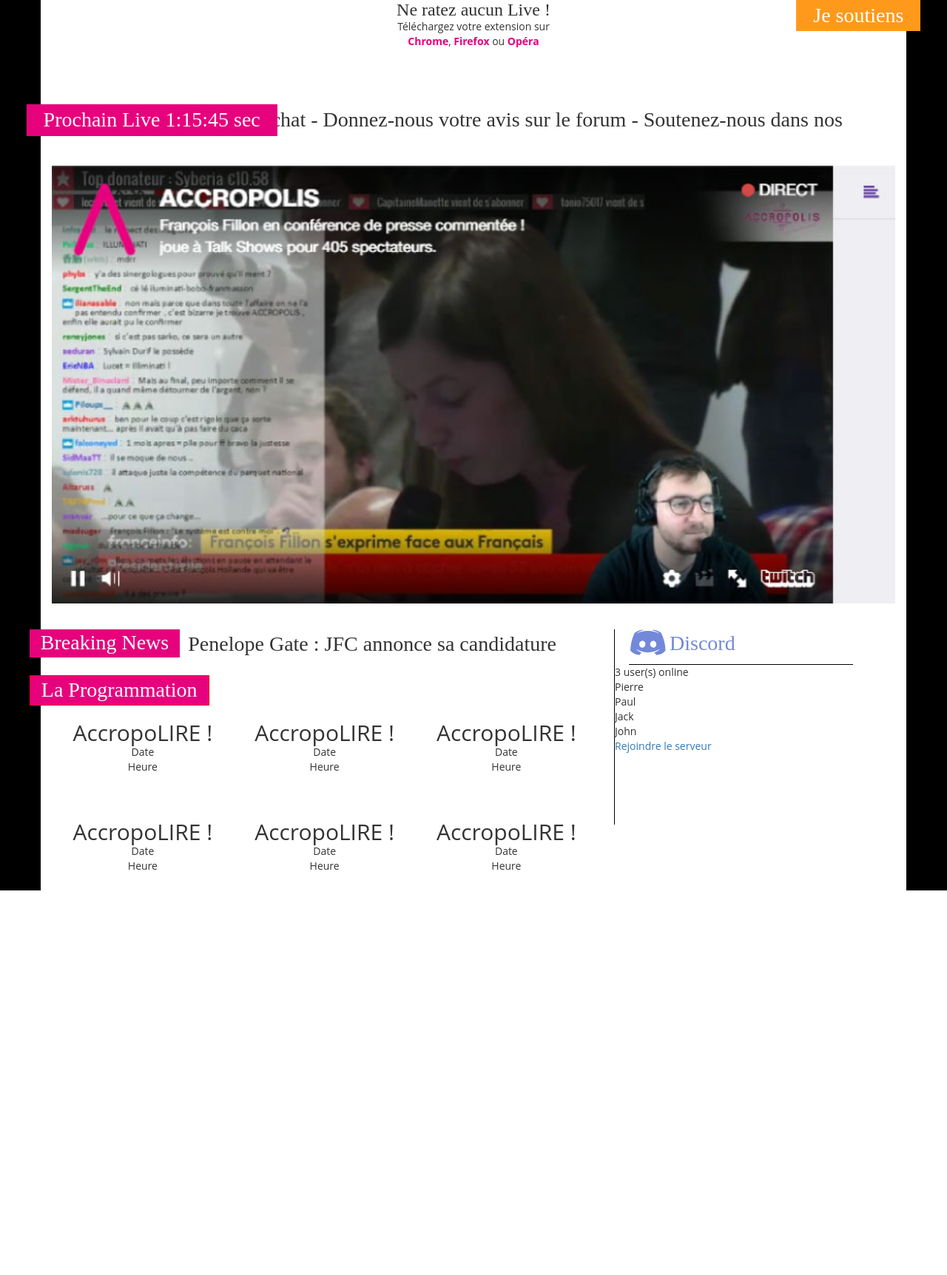
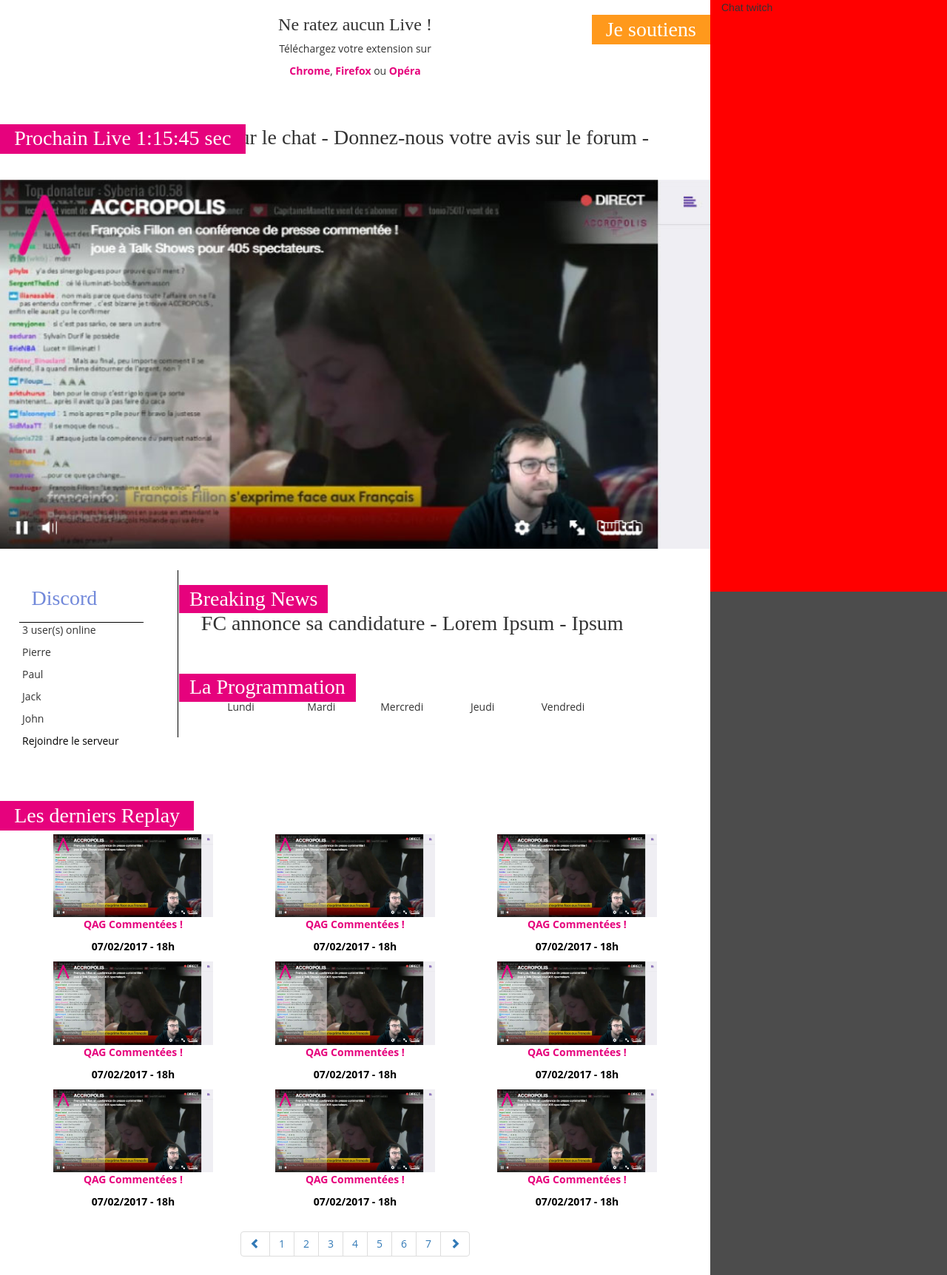
Before and after one commit to LillieDrosera/projet_accropolis, a PHP site: page / in a window 1280 px wide. Shown: the whole page at 74% size. Before the commit the page ends 1204 px from the top, so only its background shows below. Run offline with PHP 8.4, Linux system fonts and the light colour scheme.

Commit message:
Modif Accropo

```diff
--- a/assets/css/style.css
+++ b/assets/css/style.css
@@ -1,18 +1,27 @@
 @charset "UTF-8";
-.container
+.container-fluid {
+  padding: 0; }
+
 * {
   margin: 0;
   padding: 0;
   box-sizing: border-box; }
 
+a, a:hover, a:visited, a:focus, a:active {
+  color: black;
+  text-decoration: none;
+  font-family: "Open Sans";
+  font-weight: normal; }
+
 body {
-  background-color: #000; }
-  body aside,
-  body main,
-  body section {
+  background-color: rgba(0, 0, 0, 0.7); }
+  body main {
     background-color: #fff;
     font-family: "Open Sans"; }
-  body .AC-firstmain .AC-donation {
+    body main section {
+      background-color: #fff;
+      font-family: "Open Sans"; }
+    body main .AC-firstmain .AC-donation {
       font-family: "Oswald";
       font-size: 21pt;
       padding: 0.5% 2%;
@@ -20,12 +29,12 @@ body {
       top: 0;
       background-color: #ff991c;
       color: #fff;
-    right: -3%; }
-  body .AC-firstmain article {
+      right: 0; }
+    body main .AC-firstmain article {
       padding-top: 10%;
       margin-bottom: 3%;
       /* Texte d├®filant */ }
-    body .AC-firstmain article h2 {
+      body main .AC-firstmain article h2 {
         font-family: "Oswald";
         font-size: 21pt;
         padding: 0.5% 2%;
@@ -33,19 +42,20 @@ body {
         top: 0;
         background-color: #e6027d;
         color: #fff;
-      top: 10%;
-      left: -3%;
+        top: 5%;
+        left: 0;
         z-index: 3; }
-    body .AC-firstmain article .AC-defileParent {
+      body main .AC-firstmain article .AC-defileParent {
         display: block;
         margin: 3em auto;
         overflow: hidden;
         position: relative;
         table-layout: fixed;
         width: 100%;
-      margin-top: -3.4%;
+        margin-top: -5%;
+        margin-bottom: 4%;
         z-index: 1; }
-    body .AC-firstmain article .AC-defile {
+      body main .AC-firstmain article .AC-defile {
         display: block;
         -webkit-animation: linear appelAction 20s infinite;
         -moz-animation: linear appelAction 20s infinite;
@@ -58,7 +68,7 @@ body {
         height: 40px;
         font-family: "Oswald";
         font-size: 21pt; }
-    body .AC-firstmain article .AC-defile:after {
+      body main .AC-firstmain article .AC-defile:after {
         content: attr(data-text);
         position: absolute;
         white-space: nowrap;
@@ -93,20 +103,23 @@ body {
     margin-left: 0; }
   99.99% {
     margin-left: -100%; } }
-  body .AC-firstmain .AC-live {
+    body main .AC-firstmain .AC-live {
       text-align: center; }
-    body .AC-firstmain .AC-live h3 {
+      body main .AC-firstmain .AC-live h3 {
         font-family: "Oswald"; }
-    body .AC-firstmain .AC-live a {
+      body main .AC-firstmain .AC-live a {
         font-weight: bolder;
         color: #e6027d;
         text-decoration: none; }
-  body .AC-main {
+    body main .AC-main {
       position: relative; }
-    body .AC-main .AC-bnews {
+      body main .AC-main .AC-prognew {
+        border-left: 1px solid black;
+        /* Texte d├®filant */ }
+        body main .AC-main .AC-prognew .AC-bnews {
           padding-right: 3%;
           padding-bottom: 3%; }
-      body .AC-main .AC-bnews h3 {
+          body main .AC-main .AC-prognew .AC-bnews h3 {
             font-family: "Oswald";
             font-size: 21pt;
             padding: 0.5% 2%;
@@ -114,15 +127,40 @@ body {
             top: 0;
             background-color: #e6027d;
             color: #fff;
-        left: -4%; }
-      body .AC-main .AC-bnews p {
+            left: -2%;
+            z-index: 3; }
+        body main .AC-main .AC-prognew .AC-defileParent {
+          display: block;
+          margin: 3em auto;
+          overflow: hidden;
+          position: relative;
+          table-layout: fixed;
+          width: 100%;
+          margin-top: 8%;
+          margin-bottom: 0%;
+          z-index: 1; }
+        body main .AC-main .AC-prognew .AC-defile {
+          display: block;
+          -webkit-animation: linear appelAction 20s infinite;
+          -moz-animation: linear appelAction 20s infinite;
+          -o-animation: linear appelAction 20s infinite;
+          -ms-animation: linear appelAction 20s infinite;
+          animation: linear appelAction 20s infinite;
+          margin-left: -100%;
+          padding: 0 5px;
+          text-align: left;
+          height: 37px;
           font-family: "Oswald";
-        font-size: 21pt;
-        margin-left: 25%; }
-    body .AC-main .AC-prog {
+          font-size: 21pt; }
+        body main .AC-main .AC-prognew .AC-defile:after {
+          content: attr(data-text);
+          position: absolute;
+          white-space: nowrap;
+          padding-left: 10px; }
+    body main .AC-prog {
       padding-right: 3%;
       padding-bottom: 3%; }
-      body .AC-main .AC-prog h3 {
+      body main .AC-prog h3 {
         font-family: "Oswald";
         font-size: 21pt;
         padding: 0.5% 2%;
@@ -130,25 +168,55 @@ body {
         top: 0;
         background-color: #e6027d;
         color: #fff;
-        left: -4%;
-        border: 1px solid red; }
-    body .AC-main .AC-prog-titre {
+        left: -2%; }
+    body main .AC-prog-titre {
       padding-right: 3%;
       padding-bottom: 3%;
       text-align: center;
       margin-top: 5%; }
-    body .AC-main .AC-rightzone {
-      border-left: 1px solid black;
+      body main .AC-prog-titre h2 {
+        font-family: "Oswald";
+        font-size: 1.5em; }
+    body main .AC-left {
       height: 33vh; }
-      body .AC-main .AC-rightzone .AC-discord-title {
+      body main .AC-left .AC-discord-title {
         margin-left: 5%;
         padding-bottom: 2%;
         width: 80%;
         border-bottom: 1px solid black; }
-        body .AC-main .AC-rightzone .AC-discord-title h3 {
+        body main .AC-left .AC-discord-title h3 {
           font-family: "Oswald";
           font-size: 21pt;
           color: #7289DA;
           padding: 1.5%; }
+  body .AC-replay {
+    position: relative;
+    margin-top: 3%;
+    background: #fff; }
+    body .AC-replay h2 {
+      font-family: "Oswald";
+      font-size: 21pt;
+      padding: 0.5% 2%;
+      position: absolute;
+      top: 0;
+      background-color: #e6027d;
+      color: #fff;
+      left: 0; }
+    body .AC-replay .AC-vidreplay {
+      margin-top: 7%;
+      text-align: center; }
+      body .AC-replay .AC-vidreplay .AC-titre-replay {
+        color: #e6027d;
+        font-weight: bolder; }
+      body .AC-replay .AC-vidreplay .AC-date-replay {
+        font-weight: bolder; }
+    body .AC-replay .AC-pagination {
+      margin-top: 3%; }
+
+.AC-Chat {
+  position: fixed;
+  right: 0;
+  height: 100vh;
+  background: red; }
 
 /*# sourceMappingURL=style.css.map */
--- a/assets/css/style.scss
+++ b/assets/css/style.scss
@@ -3,16 +3,18 @@ $action-color: #e6027d;
 $don-color: #ff991c;
 $bg-color: #e6e6e6;
 $bg-section: #fff;
-$discord-color:#7289DA;
-// Font utilisées //
+$discord-color: #7289DA; // Font utilisées //
 $font-title: 'Oswald';
 $font-body: 'Open Sans';
 $font-color: #fff;
 $font-size-title: 21pt;
-$font-size-text: 10pt;
-// Reclassement du container
-.container
+$font-size-text: 10pt; // Reclassement du container
+
+.container-fluid {
+    padding: 0;
+}
 // CSS RESET
+
 * {
     margin: 0;
     padding: 0;
@@ -20,7 +22,7 @@ $font-size-text: 10pt;
 }
 // DEBUG //
 @mixin debug() {
-    border:1px solid red;
+    border: 1px solid red;
 }
 // MIXIN
 @mixin titleRibbon() {
@@ -28,27 +30,36 @@ $font-size-text: 10pt;
     font-size: $font-size-title;
     padding: 0.5% 2%;
     position: absolute;
-    top:0;
+    top: 0;
 }
 // CSS Début
+a, a:hover, a:visited, a:focus, a:active{
+    color:black;
+    text-decoration: none;
+    font-family: $font-body;
+    font-weight: normal;
 
+}
 body {
-    background-color: #000;
+    background-color: rgba(0,0,0,0.7);
 
-    aside,
-    main,
+    main{
+        background-color: $bg-section;
+        font-family: $font-body;
         section {
             background-color: $bg-section;
             font-family: $font-body;
         }
+
         .AC-firstmain {
             .AC-donation {
                 // Titre Je soutiens
                 @include titleRibbon();
                 background-color: $don-color;
                 color: $font-color;
-            right:-3%;
+                right: 0;
             }
+
             article {
                 padding-top: 10%;
                 margin-bottom: 3%;
@@ -58,8 +69,8 @@ body {
                     @include titleRibbon();
                     background-color: $action-color;
                     color: $font-color;
-                top:10%;
-                left:-3%;
+                    top: 5%;
+                    left: 0;
                     z-index: 3;
                 }
                 /* Texte défilant */
@@ -70,9 +81,11 @@ body {
                     position: relative;
                     table-layout: fixed;
                     width: 100%;
-                margin-top:-3.4%;
+                    margin-top: -5%;
+                    margin-bottom: 4%;
                     z-index: 1;
                 }
+
                 .AC-defile {
                     display: block;
                     -webkit-animation: linear appelAction 20s infinite;
@@ -84,12 +97,10 @@ body {
                     padding: 0 5px;
                     text-align: left;
                     height: 40px;
-
-
                     font-family: $font-title;
                     font-size: $font-size-title;
+                }
 
-            }
                 .AC-defile:after {
                     content: attr(data-text);
                     position: absolute;
@@ -169,73 +180,158 @@ body {
                 // 	height:25px;
                 // }
                 // }
+            }
 
-
-
-        }
             .AC-live {
                 text-align: center;
-                h3{
+
+                h3 {
                     font-family: $font-title;
                 }
+
                 a {
-                    font-weight:bolder;
+                    font-weight: bolder;
                     color: $action-color;
                     text-decoration: none;
                 }
             }
         }
+
         .AC-main {
             position: relative;
-        .AC-bnews{
+
+                .AC-prognew {
+                    border-left:1px solid black;
+
+                    .AC-bnews {
                         padding-right: 3%;
-            padding-bottom:3%;
-            h3{
+                        padding-bottom: 3%;
+
+                        h3 {
                             @include titleRibbon();
                             background-color: $action-color;
                             color: $font-color;
-                left:-4%;
-            }
-            p{
-                font-family:$font-title;
-                font-size:$font-size-title;
-                margin-left: 25%;
+                            left: -2%;
+                            z-index: 3;
                         }
                     }
-        .AC-prog{
+                    /* Texte défilant */
+                    .AC-defileParent {
+                        display: block;
+                        margin: 3em auto;
+                        overflow: hidden;
+                        position: relative;
+                        table-layout: fixed;
+                        width: 100%;
+                        margin-top:8%;
+                        margin-bottom: 0%;
+                        z-index: 1;
+                    }
+
+                    .AC-defile {
+                        display: block;
+                        -webkit-animation: linear appelAction 20s infinite;
+                        -moz-animation: linear appelAction 20s infinite;
+                        -o-animation: linear appelAction 20s infinite;
+                        -ms-animation: linear appelAction 20s infinite;
+                        animation: linear appelAction 20s infinite;
+                        margin-left: -100%;
+                        padding: 0 5px;
+                        text-align: left;
+                        height: 37px;
+                        font-family: $font-title;
+                        font-size: $font-size-title;
+                    }
+
+                    .AC-defile:after {
+                        content: attr(data-text);
+                        position: absolute;
+                        white-space: nowrap;
+                        padding-left: 10px;
+                    }
+                }
+
+            }
+
+            .AC-prog {
                 padding-right: 3%;
-            padding-bottom:3%;
+                padding-bottom: 3%;
 
-            h3{
+                h3 {
                     @include titleRibbon();
                     background-color: $action-color;
                     color: $font-color;
-                left:-4%;
-                @include debug();
+                    left: -2%;
                 }
             }
-        .AC-prog-titre{
+
+            .AC-prog-titre {
                 padding-right: 3%;
-            padding-bottom:3%;
+                padding-bottom: 3%;
                 text-align: center;
                 margin-top: 5%;
+
+                h2 {
+                    font-family: $font-title;
+                    font-size: 1.5em;
                 }
-        .AC-rightzone {
-            border-left:1px solid black;
-            height:33vh;
-            .AC-discord-title{
+            }
+
+            .AC-left {
+                height: 33vh;
+
+                    .AC-discord-title {
                         margin-left: 5%;
-                padding-bottom:2%;
+                        padding-bottom: 2%;
                         width: 80%;
-                border-bottom:1px solid black;
-                h3{
+                        border-bottom: 1px solid black;
+
+                        h3 {
                             font-family: $font-title;
-                    font-size:$font-size-title;
-                    color:$discord-color;
-
-                    padding:1.5%;
+                            font-size: $font-size-title;
+                            color: $discord-color;
+                            padding: 1.5%;
                         }
                     }
                 }
             }
+
+        .AC-replay {
+            position: relative;
+            margin-top: 3%;
+            background: $bg-section;
+
+            h2 {
+                @include titleRibbon();
+                background-color: $action-color;
+                color: $font-color;
+                left: 0;
             }
+
+            .AC-vidreplay {
+                margin-top: 7%;
+                text-align: center;
+
+                .AC-titre-replay {
+                    color: $action-color;
+                    font-weight: bolder;
+                }
+
+                .AC-date-replay {
+                    font-weight: bolder;
+                }
+            }
+
+            .AC-pagination {
+                margin-top: 3%;
+            }
+
+        }
+    }
+
+    .AC-Chat{
+        position:fixed;
+        right:0;
+        height:100vh;
+        background:red;
+    }
--- /dev/null
+++ b/index.php
@@ -0,0 +1,132 @@
+<!DOCTYPE html>
+<html>
+
+<head>
+    <meta charset="utf-8">
+    <meta name="viewport" content="width=device-width, initial-scale=1.0">
+
+    <link rel="stylesheet" href="https://maxcdn.bootstrapcdn.com/bootstrap/3.3.7/css/bootstrap.min.css">
+    <link rel="stylesheet" href="./assets/css/style.css">
+
+    <script type="text/javascript" src="https://maxcdn.bootstrapcdn.com/bootstrap/3.3.7/js/bootstrap.min.js"></script>
+    <script type="text/javascript" src="//localhost:35729/livereload.js"></script>
+
+    <title>Accropolis | La chaîne de streaming citoyenne</title>
+</head>
+
+
+
+<body class="container-fluid">
+    <main class="col-md-9">
+        <section class="AC-firstmain row">
+                <div class="AC-live col-md-12">
+                    <h3 class="AC-donation pull-right">Je soutiens</h3>
+                    <h3>Ne ratez aucun Live !</h3>
+                    <p>Téléchargez votre extension sur</p>
+                    <p><a class="AC-extend" href="#">Chrome</a>, <a  class="AC-extend" href="#">Firefox</a> ou <a class="AC-extend" href="#">Opéra</a></p>
+
+                </div>
+                <article class="col-md-12">
+                    <h2 class="pull-left">Prochain Live 1:15:45 sec</h2>
+                    <div class="AC-defileParent">
+                            <span class="AC-defile" data-text="- Inscrivez-vous à notre Newsletter    -    Rejoignez-nous sur le chat    -    Donnez-nous votre avis sur le forum    -    Soutenez-nous dans nos projets">
+                            -     Inscrivez-vous à notre Newsletter    -    Rejoignez-nous sur le chat    -    Donnez-nous votre avis sur le forum    -    Soutenez-nous dans nos projets
+                            </span>
+                    </div>
+                    <figure class="row">
+                        <figcaption>
+                            <img width="100%" src="./assets/img/placeholderstream.jpg" alt="place holder">
+                        </figcaption>
+                    </figure>
+                </article>
+            </section>
+        <section class="AC-main row">
+            <aside class="AC-left col-md-3">
+                <div class="AC-discord-title col-md-12">
+                    <img class="col-md-2" src="./assets/img/DiscordLogo.svg" alt="Discord Logo">
+                    <h3 class="col-md-10">Discord</h3>
+                </div>
+                <article class="col-md-12">
+                    <p>3 user(s) online</p>
+                    <p>Pierre</p>
+                    <p>Paul</p>
+                    <p>Jack</p>
+                    <p>John</p>
+
+                    <a href="#">Rejoindre le serveur</a>
+                </article>
+            </aside>
+            <div class="AC-prognew col-md-9">
+                <article class="col-md-12 AC-bnews">
+                        <h3 class="pull-left">Breaking News</h3>
+                        <div class="AC-defileParent">
+                                <span class="AC-defile" data-text="- Penelope Gate : JFC annonce sa candidature - Lorem Ipsum - Ipsum Lorem - Ca win en Lan " >
+                                        - Penelope Gate : JFC annonce sa candidature - Lorem Ipsum - Ipsum Lorem - Ca win en Lan
+                                </span>
+                        <p></p>
+                </article>
+                <article class="col-md-12 AC-prog">
+                        <h3 class="pull-left">La Programmation</h3>
+                </article>
+                <article class="col-md-12 AC-prog-titre text-center">
+                    <figure class="col-md-2">
+                        <p>Lundi</p>
+                    </figure>
+                    <figure class="col-md-2">
+                        <p>Mardi</p>
+                    </figure>
+                    <figure class="col-md-2">
+                        <p>Mercredi</p>
+                    </figure>
+                    <figure class="col-md-2">
+                        <p>Jeudi</p>
+                    </figure>
+                    <figure class="col-md-2">
+                        <p>Vendredi</p>
+                    </figure>
+                </article>
+
+        </section>
+        <section class="AC-replay row">
+            <article class="col-md-12">
+                    <h2 class="pull-left">Les derniers Replay</h2>
+                    <article class="AC-vidreplay col-md-12">
+                    <?php for ($i=0;$i<9;$i++) : ?>
+                        <div class="col-md-4">
+                            <a href="#">
+                                <img width="80%" src="./assets/img/placeholderstream.jpg" alt="">
+                                <p class="AC-titre-replay">QAG Commentées !</p>
+                                <p class="AC-date-replay">07/02/2017 - 18h</p>
+                            </a>
+                        </div>
+                    <?php endfor; ?>
+                    </article>
+
+                        <nav class="AC-pagination row text-center">
+                          <ul class="pagination justify-content-center">
+                            <li class="page-item">
+                              <a class="page-link" href="#" tabindex="-1"><i class="glyphicon glyphicon-chevron-left"></i></a>
+                            </li>
+                            <li class="page-item"><a class="page-link" href="#">1</a></li>
+                            <li class="page-item"><a class="page-link" href="#">2</a></li>
+                            <li class="page-item"><a class="page-link" href="#">3</a></li>
+                            <li class="page-item"><a class="page-link" href="#">4</a></li>
+                            <li class="page-item"><a class="page-link" href="#">5</a></li>
+                            <li class="page-item"><a class="page-link" href="#">6</a></li>
+                            <li class="page-item"><a class="page-link" href="#">7</a></li>
+                            <li class="page-item">
+                              <a class="page-link" href="#"><i class="glyphicon glyphicon-chevron-right"></i></a>
+                            </li>
+                          </ul>
+                        </nav>
+
+            </article>
+
+        </section>
+    </main>
+    <aside class="AC-Chat col-md-3">
+        Chat twitch
+    </aside>
+</body>
+
+</html>
```
Also changed, not shown: 1 other file. Lines whose indentation alone changed are shown as unchanged.
